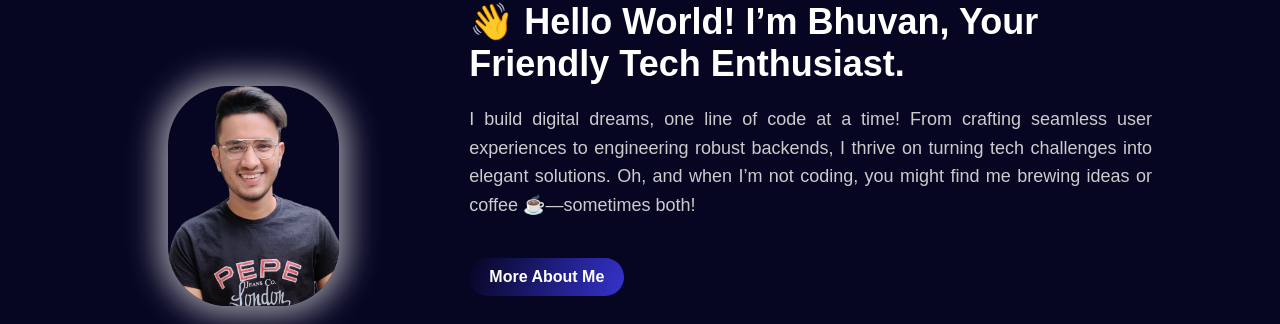
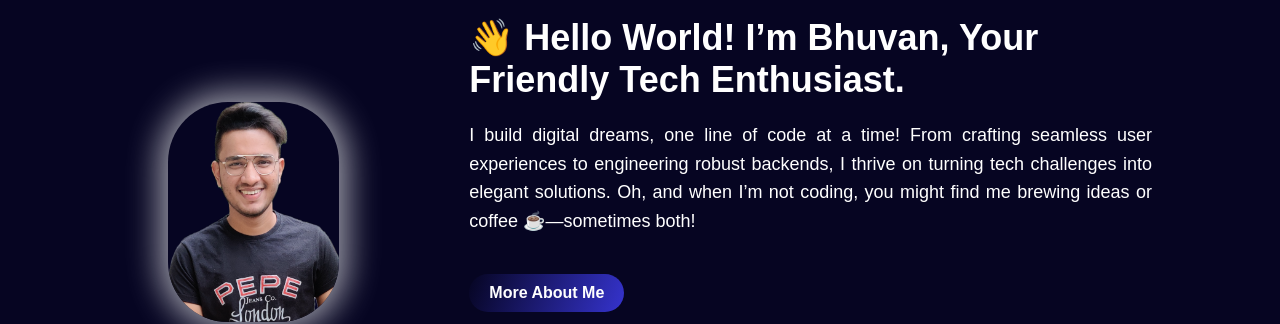
Before and after one commit to BhuvanDamodar/bhuvan-portfolio, a React (Create React App) app: page / in a window 1280 px wide. Shown: the part 228-552 px from the top of the page. Built offline with nearby package versions, Linux system fonts and the light colour scheme; no server answers.

Commit message:
fix(code): home & project alignment changes

```diff
--- a/src/components/Home.jsx
+++ b/src/components/Home.jsx
@@ -24,7 +24,7 @@ const Home = () => {
         </button>
         {showStory && (
           <div className="mini-bio-story">
-            From Python-powered beginnings in college to mastering Java in professional projects, I’ve always found joy in solving problems—fast and efficiently. The excitement? I thrive on transforming challenges into opportunities and seeing my ideas come to life 🚀. Beyond the code, I love creating professional setups ⚙️ for my projects—a process that feels as satisfying as nailing the perfect solution. Approachable and curious, I enjoy connecting with people 🤝, sharing ideas 💡, and exploring creative ways to tackle challenges while learning something new every step of the way!
+            From Python-powered beginnings in college to mastering Java in professional projects, I’ve always found joy in solving problems—fast and efficiently. The excitement? I thrive on transforming challenges into opportunities and seeing my ideas come to life 🚀. Beyond the code, I love creating professional setups ⚙️ for my projects — a process that feels as satisfying as nailing the perfect solution. Approachable and curious, I enjoy connecting with people🤝, sharing ideas💡, and exploring creative ways to tackle challenges while learning something new every step of the way!
           </div>
         )}
 
--- a/src/components/styles/Home.css
+++ b/src/components/styles/Home.css
@@ -1,10 +1,9 @@
 .home-container {
-  margin-top: 3vh;
   display: flex;
   justify-content: center;
   align-items: center;
   flex-direction: row;
-  min-height: 100vh;
+  min-height: 110vh;
   padding: 80px 10%;
   box-sizing: border-box;
 }
@@ -64,7 +63,7 @@
 .home-description p {
   font-size: 18px;
   line-height: 1.6;
-  color: #ccc;
+  color: #fff;
   text-align: justify;
 }
 
@@ -89,13 +88,13 @@
 .mini-bio-story {
   margin-top: 20px;
   padding: 15px;
-  background-color: #0c0c23;
-  color: #ccc;
+  color: #fff;
   font-size: 16px;
   line-height: 1.6;
   border-radius: 10px;
   animation: fadeIn 0.5s ease-in-out;
   text-align: justify;
+  font-family: 'Arial', sans-serif;
 }
 
 @keyframes fadeIn {
@@ -142,7 +141,7 @@
 
 @media (max-width: 1200px) {
   .home-container {
-    margin-top: 15vh;
+    padding-top: 22vh;
     flex-direction: column;
     gap: 50px;
     align-items: center;
--- a/src/components/styles/Projects.css
+++ b/src/components/styles/Projects.css
@@ -1,6 +1,6 @@
 .projects-section {
   clear: both;
-  margin-top: 20px;
+  padding-top: 20px;
 }
 
 .projects-container {
```
